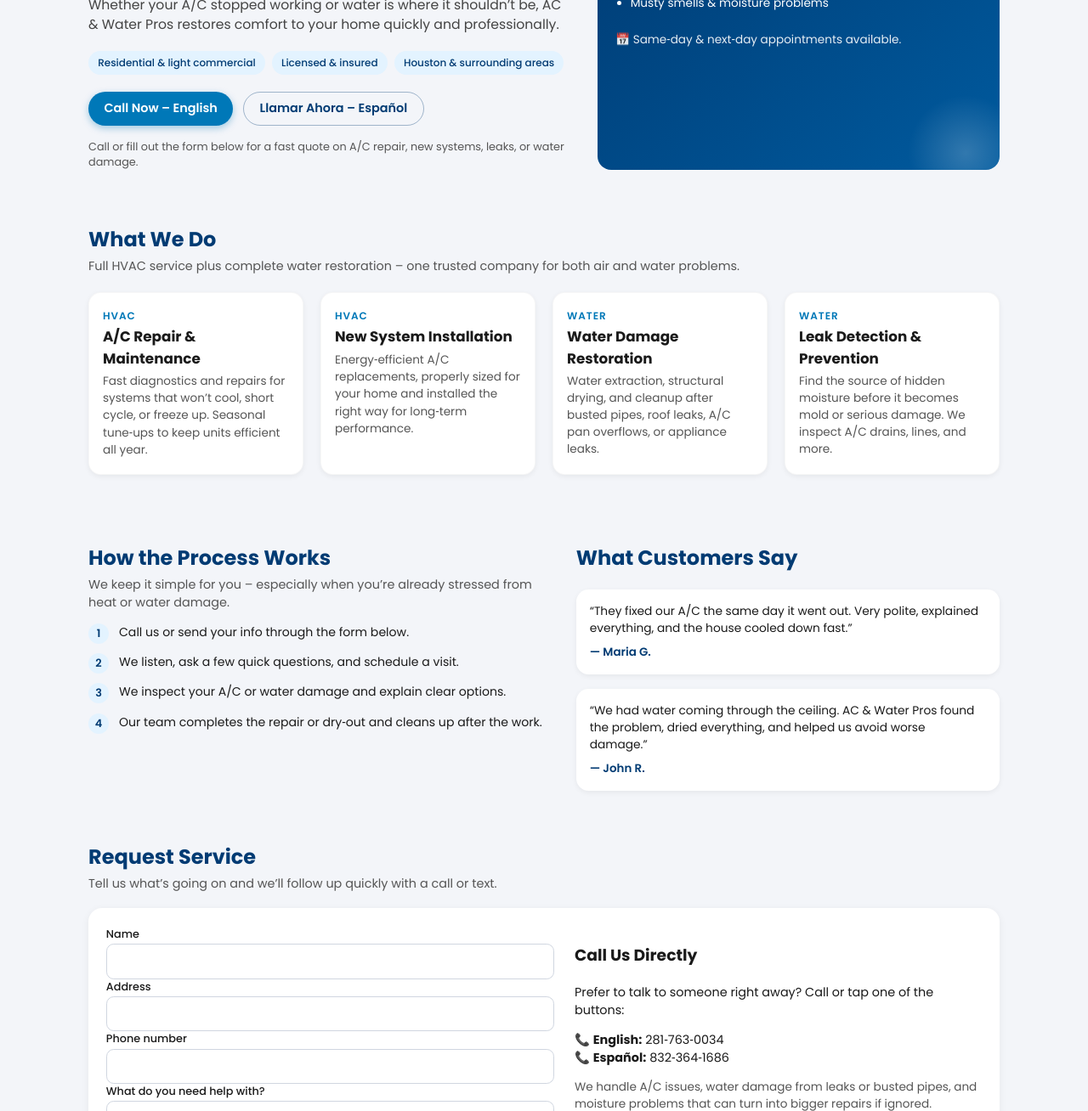
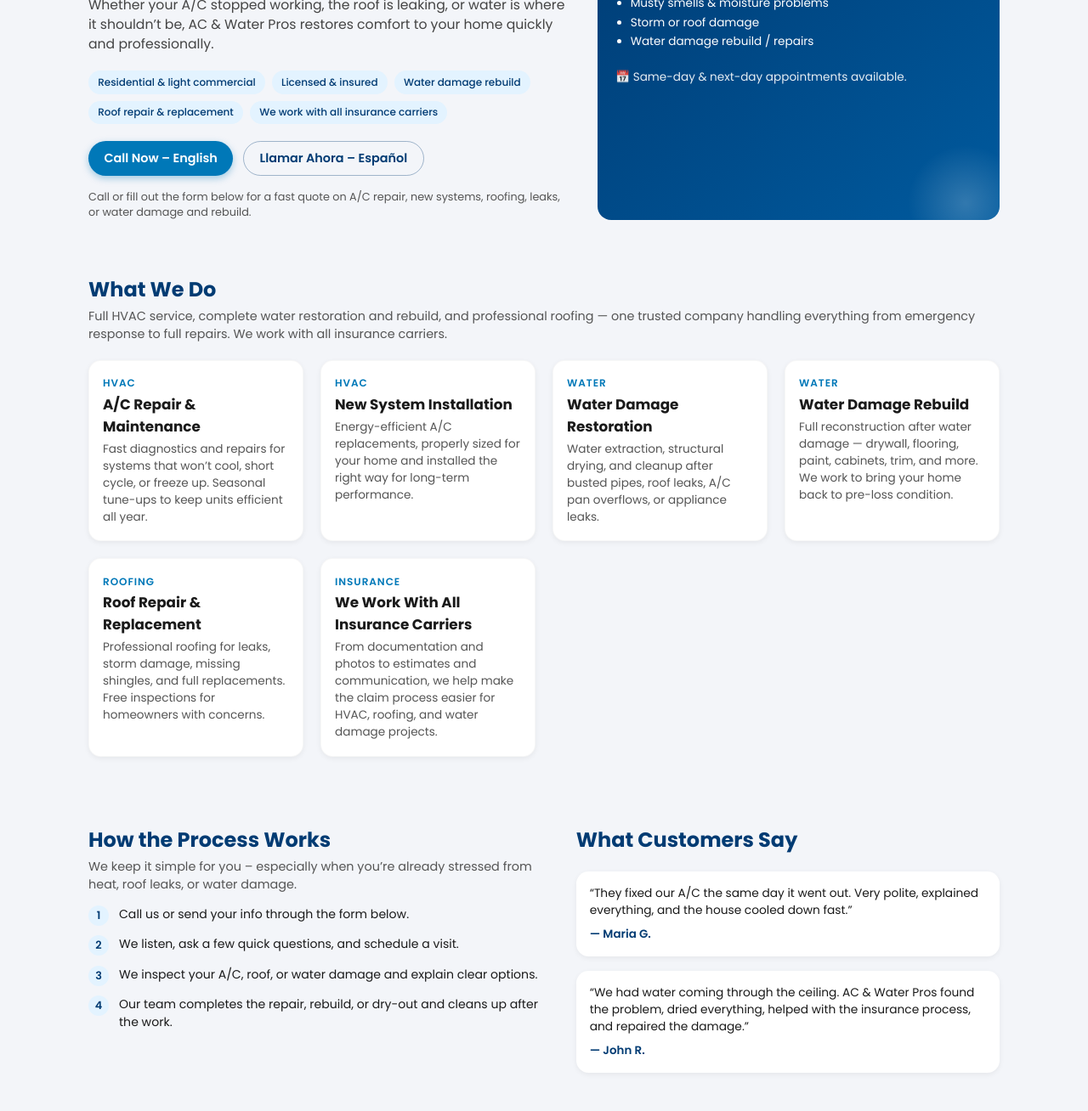
Before and after one commit to ojedajjuan94/acwaterpros, a plain HTML site: page index.html in a window 1280 px wide. Shown: the part 287-1595 px from the top of the page at 85% size. Drawn offline with Linux system fonts and the light colour scheme.

Commit message:
index.html

```diff
--- a/index.html
+++ b/index.html
@@ -3,7 +3,7 @@
 <head>
   <meta charset="UTF-8" />
   <meta name="viewport" content="width=device-width, initial-scale=1.0" />
-  <title>AC & Water Pros | HVAC & Water Restoration</title>
+  <title>AC & Water Pros | HVAC, Roofing & Water Restoration</title>
   <link rel="preconnect" href="https://fonts.googleapis.com">
   <link rel="preconnect" href="https://fonts.gstatic.com" crossorigin>
   <link href="https://fonts.googleapis.com/css2?family=Poppins:wght@300;400;500;600;700&display=swap" rel="stylesheet">
@@ -393,42 +393,45 @@
 <body>
   <div class="top-bar">
     <span>❄️ AC Repair &amp; Installation</span>
-    <span>💧 Water Damage &amp; Dry-Out</span>
-    <span>⏱️ Fast Response in Houston Area</span>
+    <span>💧 Water Damage &amp; Dry-Out &amp; Rebuild</span>
+    <span>🏠 Roofing</span>
+    <span>📄 We work with all insurance carriers</span>
   </div>
 
   <header>
     <div class="brand">
-     <img src="logo.jpg" alt="AC & Water Pros logo" />
+      <img src="logo.jpg" alt="AC &amp; Water Pros logo" />
       <div class="brand-text">
         <span class="name">AC &amp; Water Pros</span>
-        <span class="tagline">We Fix It Right – Air or Water</span>
+        <span class="tagline">We Fix It Right – Air, Water &amp; Roofs</span>
       </div>
     </div>
     <div class="header-actions">
-      <a href="tel:2817630034" class="btn btn-outline">📞 English: 281‑763‑0034</a>
-      <a href="tel:8323641686" class="btn btn-primary">📞 Español: 832‑364‑1686</a>
+      <a href="tel:2817630034" class="btn btn-outline">📞 English: 281-763-0034</a>
+      <a href="tel:8323641686" class="btn btn-primary">📞 Español: 832-364-1686</a>
     </div>
   </header>
 
   <main>
     <section class="hero">
       <div class="hero-copy">
-        <h1>HVAC &amp; <span>Water Restoration</span> You Can Trust.</h1>
+        <h1>HVAC, Roofing &amp; <span>Water Restoration</span> You Can Trust.</h1>
         <p class="lead">
-          Whether your A/C stopped working or water is where it shouldn’t be, AC &amp; Water Pros restores comfort to your home quickly and professionally.
+          Whether your A/C stopped working, the roof is leaking, or water is where it shouldn’t be, AC &amp; Water Pros restores comfort to your home quickly and professionally.
         </p>
         <div class="hero-badges">
           <span class="badge">Residential &amp; light commercial</span>
           <span class="badge">Licensed &amp; insured</span>
-          <span class="badge">Houston &amp; surrounding areas</span>
+          <span class="badge">Water damage rebuild</span>
+          <span class="badge">Roof repair &amp; replacement</span>
+          <span class="badge">We work with all insurance carriers</span>
         </div>
         <div class="hero-actions">
           <a href="tel:2817630034" class="btn btn-primary">Call Now – English</a>
           <a href="tel:8323641686" class="btn btn-outline">Llamar Ahora – Español</a>
         </div>
         <div class="hero-note">
-          Call or fill out the form below for a fast quote on A/C repair, new systems, leaks, or water damage.
+          Call or fill out the form below for a fast quote on A/C repair, new systems, roofing, leaks, or water damage and rebuild.
         </div>
       </div>
 
@@ -439,33 +442,39 @@
           <li>Water leaks from ceilings, walls, or A/C</li>
           <li>Flooded rooms, wet carpets, or flooring</li>
           <li>Musty smells &amp; moisture problems</li>
+          <li>Storm or roof damage</li>
+          <li>Water damage rebuild / repairs</li>
         </ul>
         <div style="font-size:0.85rem;opacity:0.9;">
-          📅 Same‑day &amp; next‑day appointments available.
+          📅 Same-day &amp; next-day appointments available.
         </div>
       </aside>
     </section>
 
+    <!-- SERVICES -->
     <section class="section" id="services">
       <h2>What We Do</h2>
       <p class="section-intro">
-        Full HVAC service plus complete water restoration – one trusted company for both air and water problems.
+        Full HVAC service, complete water restoration and rebuild, and professional roofing — one trusted company handling everything from emergency response to full repairs. We work with all insurance carriers.
       </p>
       <div class="service-grid">
+
         <article class="service-card">
           <div class="service-pill">HVAC</div>
           <h3>A/C Repair &amp; Maintenance</h3>
           <p>
-            Fast diagnostics and repairs for systems that won’t cool, short cycle, or freeze up. Seasonal tune‑ups to keep units efficient all year.
+            Fast diagnostics and repairs for systems that won’t cool, short cycle, or freeze up. Seasonal tune-ups to keep units efficient all year.
           </p>
         </article>
+
         <article class="service-card">
           <div class="service-pill">HVAC</div>
           <h3>New System Installation</h3>
           <p>
-            Energy‑efficient A/C replacements, properly sized for your home and installed the right way for long‑term performance.
+            Energy-efficient A/C replacements, properly sized for your home and installed the right way for long-term performance.
           </p>
         </article>
+
         <article class="service-card">
           <div class="service-pill">Water</div>
           <h3>Water Damage Restoration</h3>
@@ -473,13 +482,31 @@
             Water extraction, structural drying, and cleanup after busted pipes, roof leaks, A/C pan overflows, or appliance leaks.
           </p>
         </article>
+
         <article class="service-card">
           <div class="service-pill">Water</div>
-          <h3>Leak Detection &amp; Prevention</h3>
+          <h3>Water Damage Rebuild</h3>
           <p>
-            Find the source of hidden moisture before it becomes mold or serious damage. We inspect A/C drains, lines, and more.
+            Full reconstruction after water damage — drywall, flooring, paint, cabinets, trim, and more. We work to bring your home back to pre-loss condition.
           </p>
         </article>
+
+        <article class="service-card">
+          <div class="service-pill">Roofing</div>
+          <h3>Roof Repair &amp; Replacement</h3>
+          <p>
+            Professional roofing for leaks, storm damage, missing shingles, and full replacements. Free inspections for homeowners with concerns.
+          </p>
+        </article>
+
+        <article class="service-card">
+          <div class="service-pill">Insurance</div>
+          <h3>We Work With All Insurance Carriers</h3>
+          <p>
+            From documentation and photos to estimates and communication, we help make the claim process easier for HVAC, roofing, and water damage projects.
+          </p>
+        </article>
+
       </div>
     </section>
 
@@ -488,13 +515,13 @@
         <div>
           <h2>How the Process Works</h2>
           <p class="section-intro">
-            We keep it simple for you – especially when you’re already stressed from heat or water damage.
+            We keep it simple for you – especially when you’re already stressed from heat, roof leaks, or water damage.
           </p>
           <ol class="steps">
             <li><div class="num">1</div><div>Call us or send your info through the form below.</div></li>
             <li><div class="num">2</div><div>We listen, ask a few quick questions, and schedule a visit.</div></li>
-            <li><div class="num">3</div><div>We inspect your A/C or water damage and explain clear options.</div></li>
-            <li><div class="num">4</div><div>Our team completes the repair or dry‑out and cleans up after the work.</div></li>
+            <li><div class="num">3</div><div>We inspect your A/C, roof, or water damage and explain clear options.</div></li>
+            <li><div class="num">4</div><div>Our team completes the repair, rebuild, or dry-out and cleans up after the work.</div></li>
           </ol>
         </div>
         <div>
@@ -505,7 +532,7 @@
               <div class="review-name">— Maria G.</div>
             </div>
             <div class="review">
-              “We had water coming through the ceiling. AC &amp; Water Pros found the problem, dried everything, and helped us avoid worse damage.”
+              “We had water coming through the ceiling. AC &amp; Water Pros found the problem, dried everything, helped with the insurance process, and repaired the damage.”
               <div class="review-name">— John R.</div>
             </div>
           </div>
@@ -516,7 +543,7 @@
     <section class="section" id="contact">
       <h2>Request Service</h2>
       <p class="section-intro">
-        Tell us what’s going on and we’ll follow up quickly with a call or text.
+        Tell us what’s going on and we’ll follow up quickly with a call or text. HVAC, roofing, water damage, rebuilds, and insurance claim jobs are all welcome.
       </p>
       <div class="contact-wrap">
         <div class="contact-grid">
@@ -535,7 +562,7 @@
             </div>
             <div>
               <label for="details">What do you need help with?</label>
-              <textarea id="details" name="details" placeholder="Example: A/C not cooling, leak from ceiling, flooded bedroom, etc."></textarea>
+              <textarea id="details" name="details" placeholder="Example: A/C not cooling, roof leak, busted pipe, flooded bedroom, etc."></textarea>
             </div>
             <button type="submit" class="btn btn-primary" style="margin-top:0.9rem;">Submit Request</button>
             <div class="small-note">
@@ -549,11 +576,11 @@
               Prefer to talk to someone right away? Call or tap one of the buttons:
             </p>
             <p style="font-size:0.9rem; margin-top:0.6rem;">
-              📞 <strong>English:</strong> <a href="tel:2817630034">281‑763‑0034</a><br/>
-              📞 <strong>Español:</strong> <a href="tel:8323641686">832‑364‑1686</a>
+              📞 <strong>English:</strong> <a href="tel:2817630034">281-763-0034</a><br/>
+              📞 <strong>Español:</strong> <a href="tel:8323641686">832-364-1686</a>
             </p>
             <p style="font-size:0.85rem; color:#555; margin-top:0.7rem;">
-              We handle A/C issues, water damage from leaks or busted pipes, and moisture problems that can turn into bigger repairs if ignored.
+              We handle A/C issues, roof leaks and replacements, water damage from leaks or busted pipes, and full rebuilds that may go through your insurance carrier.
             </p>
           </div>
         </div>
@@ -565,12 +592,13 @@
     <div class="footer-inner">
       <div>
         <strong>AC &amp; Water Pros</strong><br/>
-        We Fix It Right – Air or Water
+        We Fix It Right – Air, Water &amp; Roofs
       </div>
       <div>
         Houston, TX &amp; surrounding areas<br/>
-        English: 281‑763‑0034<br/>
-        Español: 832‑364‑1686
+        English: 281-763-0034<br/>
+        Español: 832-364-1686<br/>
+        We proudly work with all insurance carriers.
       </div>
     </div>
   </footer>
```
